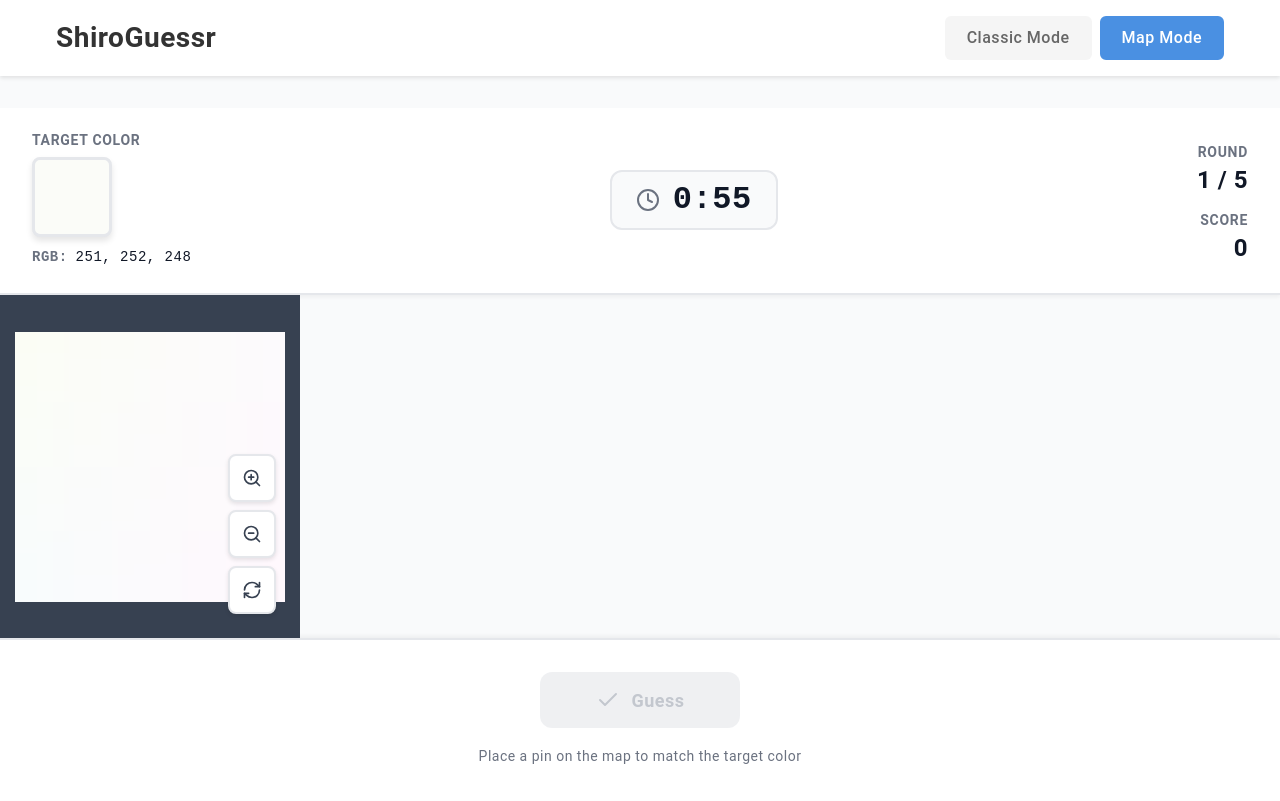
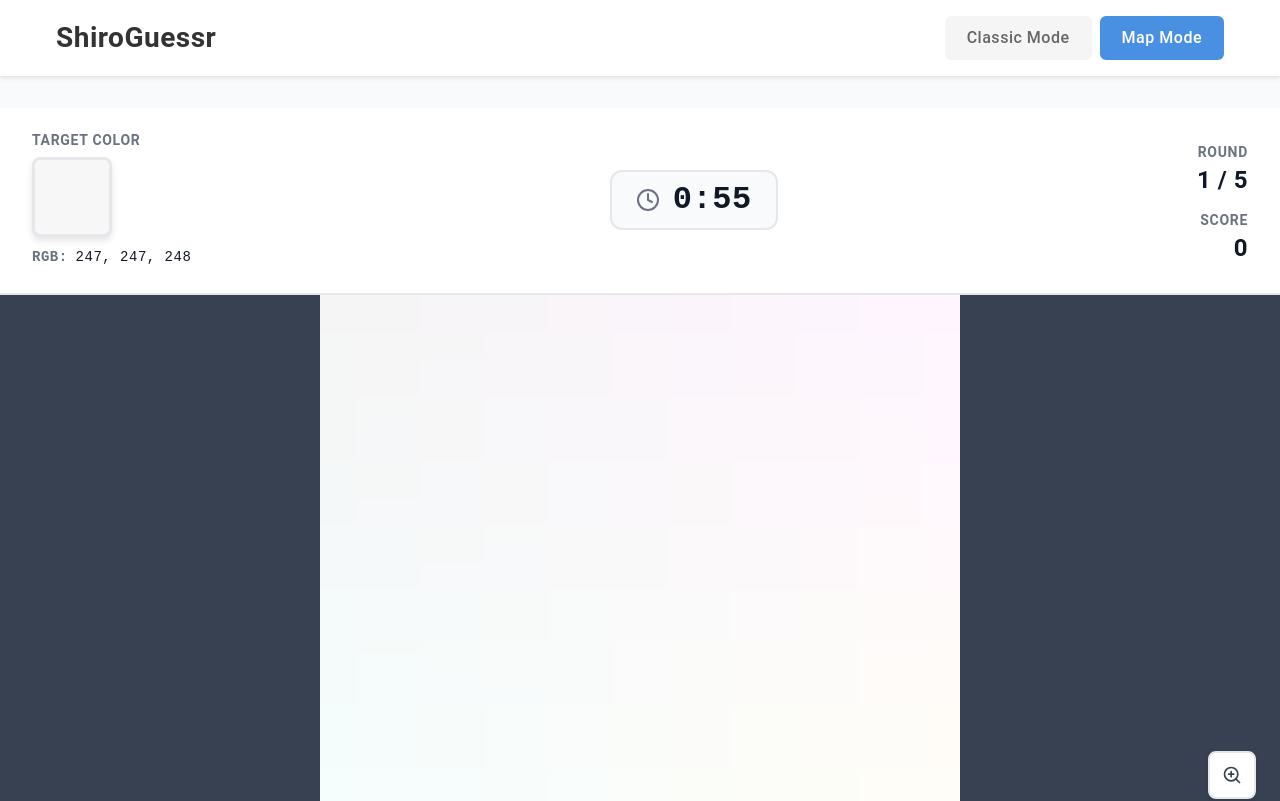
Before and after one commit to Kurogoma4D/shiro-guessr, an Angular app: page /map in a window 1280 px wide. Shown: the top 801 px of the page. Built offline with nearby package versions, Linux system fonts and the light colour scheme.

Commit message:
Fix map display

```diff
--- a/src/app/app.css
+++ b/src/app/app.css
@@ -0,0 +1,18 @@
+:host {
+  display: flex;
+  flex-direction: column;
+  width: 100%;
+  height: 100vh;
+}
+
+router-outlet {
+  display: none;
+}
+
+router-outlet + * {
+  display: flex;
+  flex-direction: column;
+  flex: 1;
+  width: 100%;
+  min-height: 0;
+}
--- a/src/app/components/game-controls/game-controls.component.html
+++ b/src/app/components/game-controls/game-controls.component.html
@@ -5,14 +5,21 @@
     [disabled]="isButtonDisabled()"
     [class.disabled]="isButtonDisabled()"
     (click)="onGuessClick()"
-    [attr.aria-label]="hasPin() ? 'Submit your guess' : 'Place a pin on the map first'">
-    <svg class="button-icon" width="24" height="24" viewBox="0 0 24 24" fill="none" stroke="currentColor" stroke-width="2" stroke-linecap="round" stroke-linejoin="round">
+    [attr.aria-label]="hasPin() ? 'Submit your guess' : 'Place a pin on the map first'"
+  >
+    <svg
+      class="button-icon"
+      width="24"
+      height="24"
+      viewBox="0 0 24 24"
+      fill="none"
+      stroke="currentColor"
+      stroke-width="2"
+      stroke-linecap="round"
+      stroke-linejoin="round"
+    >
       <polyline points="20 6 9 17 4 12"></polyline>
     </svg>
     <span class="button-text">Guess</span>
   </button>
-
-  @if (!hasPin()) {
-    <p class="hint-text">Place a pin on the map to match the target color</p>
-  }
 </div>
--- a/src/app/components/gradient-map/gradient-map.component.css
+++ b/src/app/components/gradient-map/gradient-map.component.css
@@ -1,13 +1,31 @@
+:host {
+  display: flex;
+  flex: 1;
+  width: 100%;
+  height: 100%;
+  min-width: 0;
+  min-height: 0;
+}
+
 .gradient-map-container {
   position: relative;
   width: 100%;
   height: 100%;
+  flex: 1;
   display: flex;
   background: #374151;
   overflow: hidden;
 }
 
+.canvas-wrapper {
+  flex: 1;
+  display: flex;
+  min-width: 0;
+  min-height: 0;
+}
+
 .gradient-map-canvas {
+  display: block;
   width: 100%;
   height: 100%;
   cursor: grab;
--- a/src/app/components/gradient-map/gradient-map.component.html
+++ b/src/app/components/gradient-map/gradient-map.component.html
@@ -1,4 +1,5 @@
 <div class="gradient-map-container">
+  <div class="canvas-wrapper">
     <canvas
       #canvas
       class="gradient-map-canvas"
@@ -9,6 +10,7 @@
       (wheel)="onWheel($event)"
       [attr.aria-label]="disabled() ? 'Map view (interaction disabled)' : 'Interactive gradient map. Click to place a pin, drag to pan, scroll to zoom'">
     </canvas>
+  </div>
 
   <div class="map-controls" [class.disabled]="disabled()">
     <button
--- a/src/app/components/gradient-map/gradient-map.component.ts
+++ b/src/app/components/gradient-map/gradient-map.component.ts
@@ -9,6 +9,7 @@ import {
   inject,
   signal,
   PLATFORM_ID,
+  untracked,
 } from '@angular/core';
 import { CommonModule, isPlatformBrowser } from '@angular/common';
 import { GradientMap, Pin, MapCoordinate, ViewportState } from '../../models/game.model';
@@ -76,15 +77,37 @@ export class GradientMapComponent implements AfterViewInit {
    */
   private readonly PIXEL_SIZE = 16;
 
+  /**
+   * Reference to the last rendered map to detect actual changes
+   */
+  private lastRenderedMap: GradientMap | null = null;
+
   constructor() {
     // Effect to render the map when it changes
     effect(() => {
       const map = this.gradientMap();
+      console.log('Map effect triggered, map:', map ? 'exists' : 'null');
       if (map && this.canvasRef) {
+        // Check if this is actually a new map
+        const isNewMap = this.lastRenderedMap !== map;
+        console.log('Is new map:', isNewMap);
+
+        if (isNewMap) {
           // Clear offscreen canvas when map changes to force re-render
           this.offscreenCanvas = null;
-        // Reset viewport when new map is loaded
+
+          // Reset viewport when new map is loaded (only if canvas is ready)
+          if (isPlatformBrowser(this.platformId) &&
+              this.canvasRef.nativeElement.width > 0 &&
+              this.canvasRef.nativeElement.height > 0) {
+            console.log('Calling initializeViewport from map effect');
             this.initializeViewport();
+          }
+
+          // Update last rendered map reference
+          this.lastRenderedMap = map;
+        }
+
         this.renderMap(map);
       }
     });
@@ -93,20 +116,29 @@ export class GradientMapComponent implements AfterViewInit {
     effect(() => {
       // Subscribe to viewport changes
       this.navigationService.viewportState();
+
+      // Use untracked to read gradientMap without subscribing to it
+      // This prevents circular dependency between viewport and map changes
+      untracked(() => {
         const map = this.gradientMap();
-      if (map && this.canvasRef) {
+        if (map && this.canvasRef && this.canvasRef.nativeElement.width > 0) {
           this.renderMap(map);
         }
+      });
     });
 
     // Effect to re-render when pin changes
     effect(() => {
       // Subscribe to pin changes
       this.pin();
+
+      // Use untracked to read gradientMap without subscribing to it
+      untracked(() => {
         const map = this.gradientMap();
         if (map && this.canvasRef) {
           this.renderMap(map);
         }
+      });
     });
   }
 
@@ -116,7 +148,7 @@ export class GradientMapComponent implements AfterViewInit {
       return;
     }
 
-    // Use setTimeout to ensure canvas is fully rendered
+    // Use setTimeout to ensure canvas is fully rendered and sized
     setTimeout(() => {
       // Set canvas size to match its displayed size
       this.resizeCanvas();
@@ -129,7 +161,7 @@ export class GradientMapComponent implements AfterViewInit {
       if (map) {
         this.renderMap(map);
       }
-    }, 0);
+    }, 100);
 
     // Add resize listener to update canvas size
     if (typeof window !== 'undefined') {
@@ -153,7 +185,13 @@ export class GradientMapComponent implements AfterViewInit {
     }
 
     const canvas = this.canvasRef.nativeElement;
-    const rect = canvas.getBoundingClientRect();
+    const parent = canvas.parentElement;
+
+    if (!parent) {
+      return;
+    }
+
+    const rect = parent.getBoundingClientRect();
 
     // Set canvas internal dimensions to match display size
     canvas.width = rect.width;
@@ -169,25 +207,31 @@ export class GradientMapComponent implements AfterViewInit {
     }
 
     const canvas = this.canvasRef.nativeElement;
+
+    // Early return if canvas is not ready
+    if (canvas.width === 0 || canvas.height === 0) {
+      return;
+    }
+
     const dimensions = this.getDisplayDimensions();
-    if (!dimensions) return;
+    if (!dimensions) {
+      return;
+    }
 
     const displayWidth = dimensions.width;
     const displayHeight = dimensions.height;
 
-    // Calculate zoom to fit map in canvas (with some padding)
+    // Calculate zoom to fit map in canvas (full width)
     const zoomX = canvas.width / displayWidth;
     const zoomY = canvas.height / displayHeight;
-    const fitZoom = Math.min(zoomX, zoomY) * 0.9; // 0.9 for padding
+    const fitZoom = Math.min(zoomX, zoomY); // Fill entire screen width/height
 
-    // Set initial zoom if map is larger than canvas
-    if (fitZoom < 1) {
+    // Always set viewport to fit map to screen
     this.navigationService.viewportState.set({
       center: { x: 0.5, y: 0.5 },
       zoom: fitZoom,
       offset: { x: 0, y: 0 },
     });
-    }
   }
 
   /**
@@ -284,11 +328,26 @@ export class GradientMapComponent implements AfterViewInit {
    * Zooms in
    */
   zoomIn(): void {
+    console.log('zoomIn called, disabled:', this.disabled());
     if (this.disabled()) {
       return;
     }
 
+    const beforeZoom = this.navigationService.viewportState().zoom;
+    console.log('Before zoom:', beforeZoom);
     this.navigationService.zoom(0.2);
+
+    // Check immediately after
+    setTimeout(() => {
+      const afterZoom = this.navigationService.viewportState().zoom;
+      console.log('After zoom (immediate):', afterZoom);
+    }, 0);
+
+    // Check after a delay
+    setTimeout(() => {
+      const afterZoom = this.navigationService.viewportState().zoom;
+      console.log('After zoom (delayed 100ms):', afterZoom);
+    }, 100);
   }
 
   /**
@@ -342,28 +401,15 @@ export class GradientMapComponent implements AfterViewInit {
     const centerX = Math.max(0, (canvas.width - scaledWidth) / 2);
     const centerY = Math.max(0, (canvas.height - scaledHeight) / 2);
 
-    console.log('placePin debug:', {
-      screenX, screenY,
-      canvasWidth: canvas.width, canvasHeight: canvas.height,
-      displayWidth, displayHeight,
-      scaledWidth, scaledHeight,
-      centerX, centerY,
-      viewport
-    });
-
     // Inverse transformation: screen -> map coordinates
     // screenX = (mapX * zoom) + (centerX + offset.x)
     // mapX = (screenX - centerX - offset.x) / zoom
     const mapX = (screenX - centerX - viewport.offset.x) / viewport.zoom;
     const mapY = (screenY - centerY - viewport.offset.y) / viewport.zoom;
 
-    console.log('mapX, mapY:', mapX, mapY);
-
     // Normalize to 0-1 range
     const normalizedX = mapX / displayWidth;
     const normalizedY = mapY / displayHeight;
-
-    console.log('normalized:', normalizedX, normalizedY);
 
     // Clamp to valid range
     const coordinate: MapCoordinate = {
--- a/src/app/services/gradient-map.service.ts
+++ b/src/app/services/gradient-map.service.ts
@@ -12,17 +12,18 @@ export class GradientMapService {
   private readonly colorService = inject(ColorService);
 
   /**
-   * Generates a gradient map with random white colors at the four corners
+   * Generates a gradient map with fixed white colors at the four corners
+   * Colors are always in the range (245-255) for consistency
    * @param width Width of the map in pixels
    * @param height Height of the map in pixels
    * @returns Generated gradient map
    */
   generateGradientMap(width: number, height: number): GradientMap {
-    // Generate random white colors (245-255) for each corner
-    const topLeft = this.colorService.generateRandomWhiteColor();
-    const topRight = this.colorService.generateRandomWhiteColor();
-    const bottomLeft = this.colorService.generateRandomWhiteColor();
-    const bottomRight = this.colorService.generateRandomWhiteColor();
+    // Use fixed white colors (245-255) for each corner for consistent map appearance
+    const topLeft: RGBColor = { r: 245, g: 245, b: 245 };
+    const topRight: RGBColor = { r: 255, g: 245, b: 255 };
+    const bottomLeft: RGBColor = { r: 245, g: 255, b: 255 };
+    const bottomRight: RGBColor = { r: 255, g: 255, b: 245 };
 
     return {
       width,
--- a/src/styles.css
+++ b/src/styles.css
@@ -102,11 +102,15 @@ html {
   font-size: 16px;
   -webkit-font-smoothing: antialiased;
   -moz-osx-font-smoothing: grayscale;
+  width: 100%;
+  height: 100%;
 }
 
 body {
   margin: 0;
   padding: 0;
+  width: 100%;
+  height: 100%;
   /* M3 Typography - Body Large */
   font-family: var(--md-sys-typescale-body-large-font, var(--font-family-base));
   font-size: var(--md-sys-typescale-body-large-size, var(--font-size-base));
```
Lines whose indentation alone changed are shown as unchanged.
